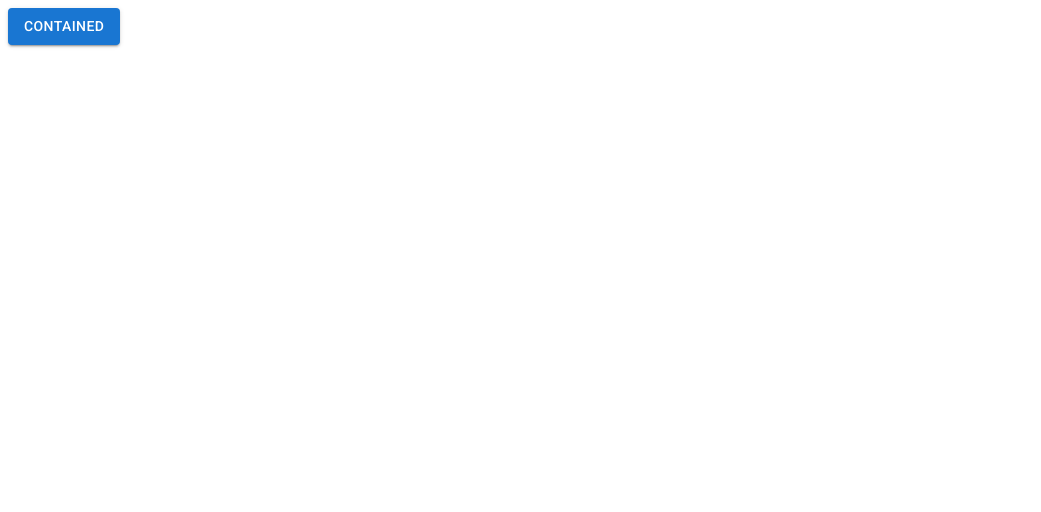
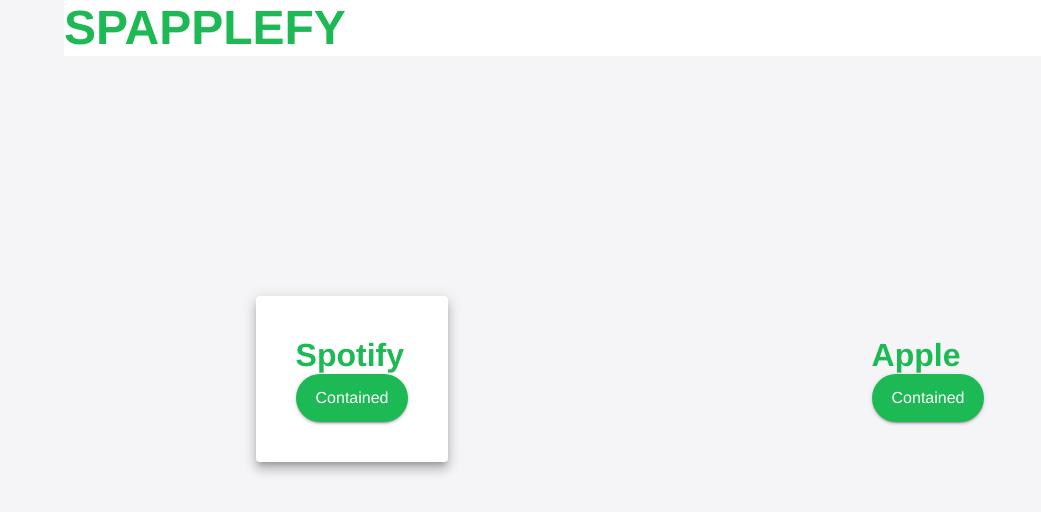
Before and after one commit to ryandw7/spapplefy, a React (Create React App) app: page / in a window 1280 px wide. Shown: the top 512 px of the page, without its empty margins (0-1041 px from the left). Built offline with nearby package versions, Linux system fonts and the light colour scheme.

Commit message:
configure material UI theme

```diff
--- a/src/index.js
+++ b/src/index.js
@@ -1,12 +1,72 @@
-import React from 'react';
+import React, { useContext } from 'react';
 import ReactDOM from 'react-dom/client';
+import './index.css'
+import App from './App';
+import { ThemeProvider, CssBaseline, createTheme } from '@mui/material';
 
-import App from './App';
-
-
+const theme = createTheme({
+  palette: {
+    primary: {
+      main: "#1DB954", // Spotify green for primary accents
+    },
+    secondary: {
+      main: "#757575", // Subtle gray for secondary elements
+    },
+    background: {
+      default: "#F5F5F7", // Apple-style light gray background
+      paper: "#FFFFFF", // Clean white for cards and surfaces
+    },
+    text: {
+      primary: "#000000", // Bold black for text
+      secondary: "#5E5E5E", // Subtle gray for secondary text
+    },
+  },
+  typography: {
+    fontFamily: "'San Francisco', 'Helvetica Neue', 'Arial', sans-serif", // Apple's typography
+    h1: {
+      fontSize: "3rem",
+      fontWeight: 700,
+      color: "#1DB954", // Spotify green for large headers
+    },
+    h2: {
+      fontSize: "2rem",
+      fontWeight: 600,
+      color: "#1DB954",
+    },
+    body1: {
+      fontSize: "1rem",
+      lineHeight: 1.6,
+      color: "#000000", // Clean black for readable body text
+    },
+    button: {
+      textTransform: "none", // Apple's clean button style (no uppercase)
+    },
+  },
+  components: {
+    MuiButton: {
+      styleOverrides: {
+        root: {
+          borderRadius: "24px", // Rounded buttons like Spotify's
+          padding: "10px 20px",
+          fontSize: "1rem",
+        },
+        containedPrimary: {
+          backgroundColor: "#1DB954", // Spotify green
+          color: "#FFFFFF",
+          "&:hover": {
+            backgroundColor: "#1AA34A", // Slightly darker green
+          },
+        },
+      },
+    },
+  },
+});
 const root = ReactDOM.createRoot(document.getElementById('root'));
 root.render(
-  <React.StrictMode>
+
+    <ThemeProvider theme={theme}>
+      <CssBaseline />
     <App />
-  </React.StrictMode>
+    </ThemeProvider>
+
 );
--- a/src/pages/Start.js
+++ b/src/pages/Start.js
@@ -1,9 +1,31 @@
 import * as React from 'react';
-import { Button } from '@mui/material';
-export default function Start () {
+import { Button, Grid2, Container, Box, Typography, useTheme, Paper } from '@mui/material';
+
+export default function Start() {
+    const theme = useTheme()
     return (
-        <>
-        <Button variant="contained">Contained</Button>
-        </>
+
+        <Container sx={{ height: '100%' }}>
+            <Grid2 container justifyContent="center" alignItems="center">
+                <Box sx={{ width: '100%', backgroundColor: theme.palette.background.paper, elevation: 6 }} >
+                    <Typography variant="h1">SPAPPLEFY</Typography>
+                </Box>
+                <Grid2 size={6} container justifyContent="center" alignItems="center">
+                    <Box justifyContent="center" alignItems="center" sx={{ m: 30 }}>
+                        <Paper elevation={8} sx={{backgroundColor:theme.palette.background.paper, padding: 5}} >
+                        <Typography variant='h2'>Spotify</Typography>
+                        <Button variant="contained">Contained</Button>
+                    </Paper>
+                </Box>
+            </Grid2>
+            <Grid2 size={6} container justifyContent="center" alignItems="center">
+                <Box justifyContent="center" alignItems="center" sx={{ m: 30 }}>
+                    <Typography variant='h2'>Apple</Typography>
+                    <Button variant="contained">Contained</Button>
+                </Box>
+            </Grid2>
+        </Grid2>
+        </Container >
+
     )
 }
```
Also changed, not shown: src/context.js (added, +7 -0 lines), src/pages/Wrapper.js (added, +11 -0 lines), src/index.css (added).
